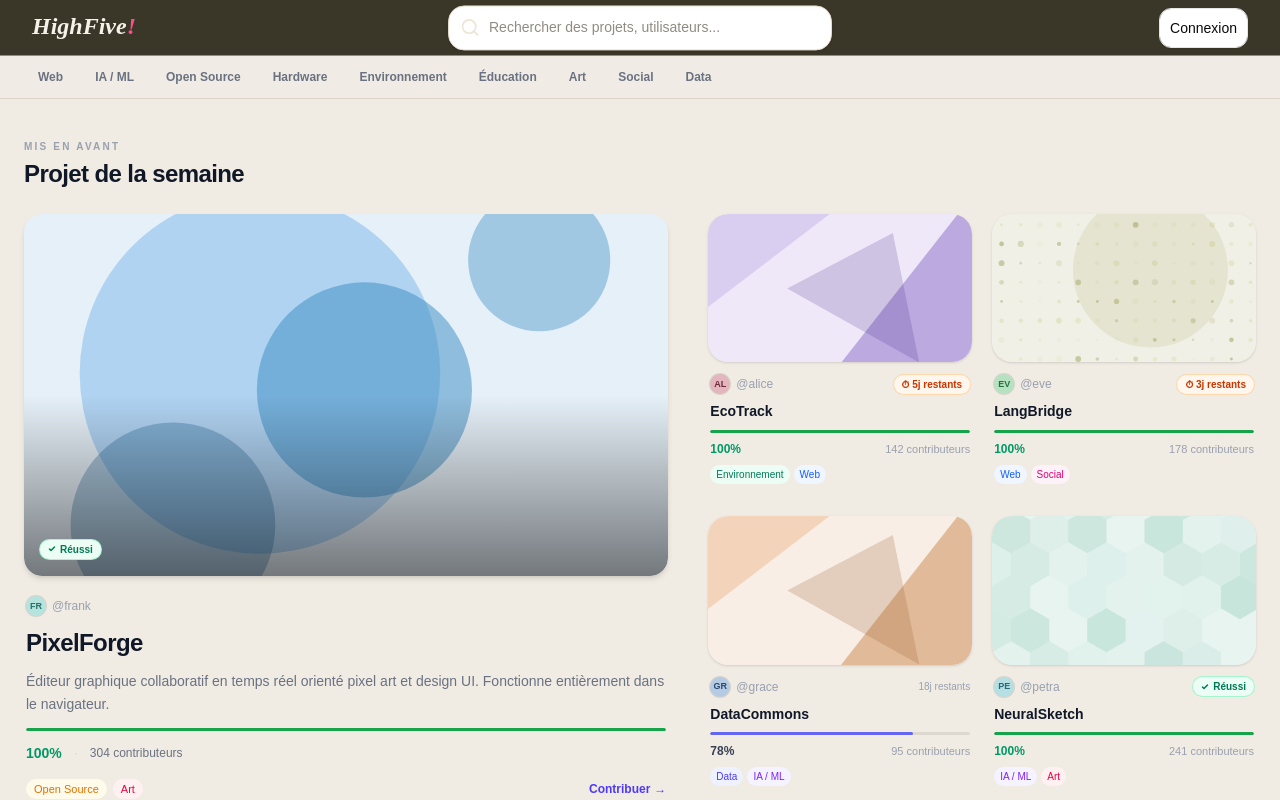
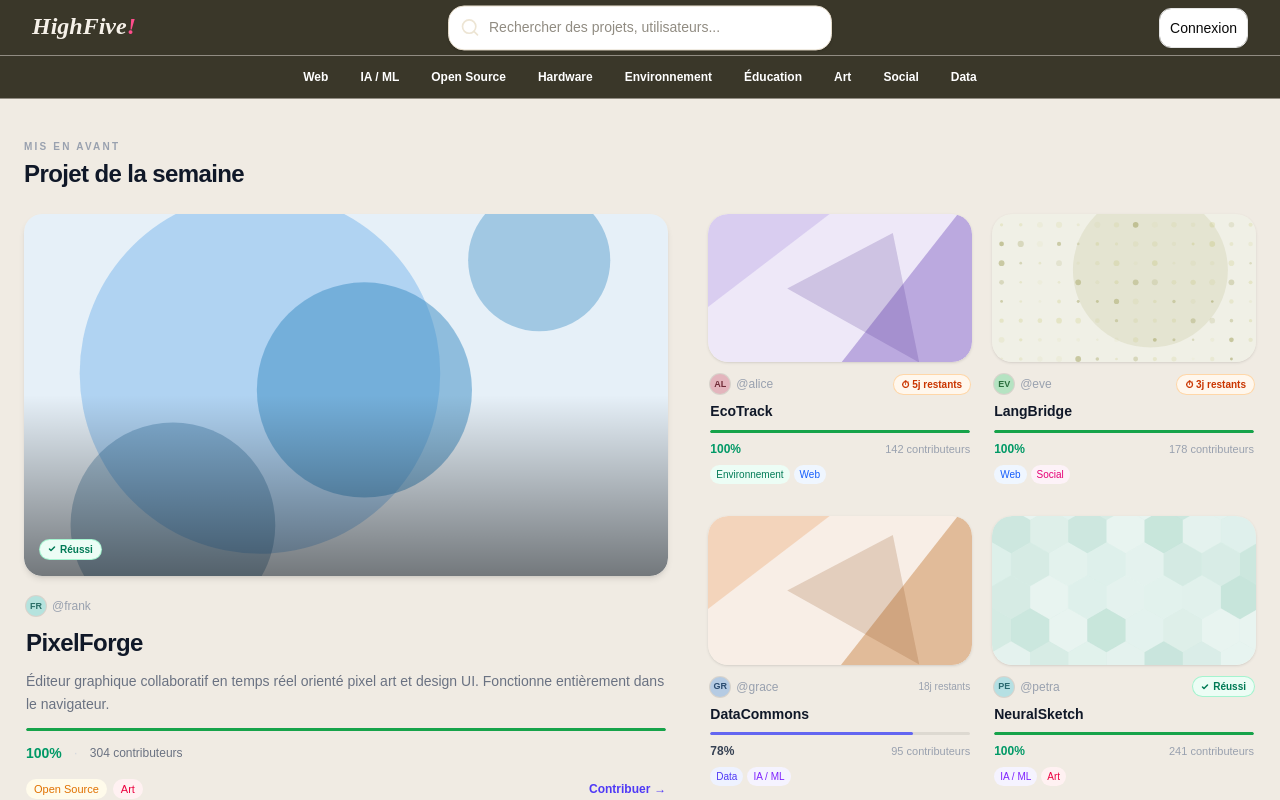
Before and after one commit to plic-mti-highfive/highfive-frontend, a React (Vite) app: page / in a window 1280 px wide. Shown: the top 800 px of the page. Built offline with nearby package versions, Linux system fonts and the light colour scheme.

Commit message:
style: improve style of subheader and fix z index issues

```diff
--- a/src/features/home/components/TagNavBar.tsx
+++ b/src/features/home/components/TagNavBar.tsx
@@ -1,4 +1,4 @@
-import { useState } from 'react'
+import { useState, useEffect } from 'react'
 import { useNavigate } from 'react-router-dom'
 import { TAG_COLORS } from '../utils/tagColors'
 
@@ -11,11 +11,26 @@ const NAV_TAGS = [
 export function TagNavBar() {
   const navigate = useNavigate()
   const [active, setActive] = useState<string | null>(null)
+  const [isVisible, setIsVisible] = useState(true)
+  const [lastScrollY, setLastScrollY] = useState(0)
+
+  useEffect(() => {
+    const handleScroll = () => {
+      const currentScrollY = window.scrollY
+      setIsVisible(currentScrollY < lastScrollY || currentScrollY < 100)
+      setLastScrollY(currentScrollY)
+    }
+
+    window.addEventListener('scroll', handleScroll)
+    return () => window.removeEventListener('scroll', handleScroll)
+  }, [lastScrollY])
 
   return (
-    <div className="sticky top-0 z-10 bg-[#f0ebe3]/96 backdrop-blur-md border-b border-[#ddd5c8]">
+    <div className={`sticky top-14 z-0 bg-ink-soft border-b border-ink-muted transition-all duration-300 overflow-hidden ${
+      isVisible ? 'max-h-16' : 'max-h-0'
+    }`}>
       <div className="max-w-7xl mx-auto px-6">
-        <div className="flex items-center gap-1 overflow-x-auto scrollbar-none py-1">
+        <div className="flex items-center justify-center gap-1 scrollbar-none py-1">
           {NAV_TAGS.map((tag) => {
             const isActive = active === tag
             const colors = TAG_COLORS[tag] ?? ''
@@ -30,7 +45,7 @@ export function TagNavBar() {
                   relative px-3.5 py-2 rounded-full text-[12px] font-semibold transition-all duration-150 whitespace-nowrap shrink-0
                   ${isActive
                     ? `${colors} ring-1 ring-current/20`
-                    : 'text-gray-500 hover:text-gray-800 hover:bg-black/5'
+                    : 'text-white hover:text-white hover:bg-white/10'
                   }
                 `}
               >
--- a/src/features/layout/components/Header.tsx
+++ b/src/features/layout/components/Header.tsx
@@ -9,7 +9,7 @@ import { useAuth } from '@features/auth'
 
 
 const popupCls =
-  'bg-cream border border-cream-mid rounded-xl shadow-lg py-1.5 w-[600px] z-50 origin-[var(--transform-origin)] transition-[transform,opacity] data-[starting-style]:scale-95 data-[starting-style]:opacity-0 data-[ending-style]:scale-95 data-[ending-style]:opacity-0'
+  'bg-cream border border-cream-mid rounded-xl shadow-lg py-1.5 w-80 z-[999] origin-[var(--transform-origin)] transition-[transform,opacity] data-[starting-style]:scale-95 data-[starting-style]:opacity-0 data-[ending-style]:scale-95 data-[ending-style]:opacity-0'
 
 const itemCls =
   'flex items-center gap-3 w-full px-3 py-2 text-body-md text-ink rounded-lg cursor-pointer hover:bg-cream-dark outline-none select-none transition-colors'
@@ -131,10 +131,10 @@ export default function Header() {
             <Button
               onClick={() => navigate('/create-project')}
               size="sm"
-              className="flex items-center gap-2 bg-transparent text-white hover:bg-rose-light/20 border border-transparent hover:border-cream"
+              className="flex items-center gap-1.5 bg-transparent text-white hover:bg-rose-light/20 border border-transparent hover:border-cream"
             >
-              <Plus className="w-6 h-6" />
-              <span className="text-heading-md font-semibold">Créer un projet</span>
+              <Plus className="w-5 h-5" />
+              <span className="text-body-md font-semibold">Créer un projet</span>
             </Button>
             <NotificationsMenu />
             <UserMenu
```
